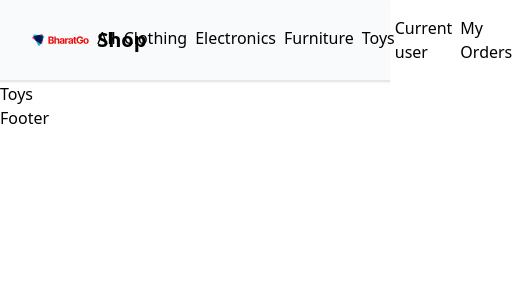
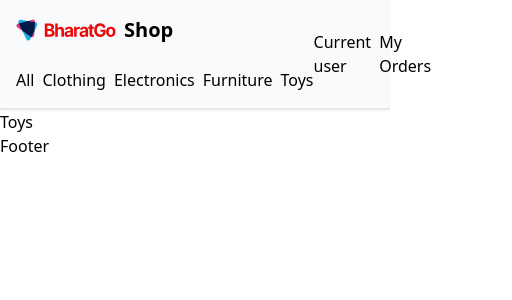
Before and after one commit to sibuspd/demo-bg, a React (Vite) app: page /toys in a window 390 px wide. Shown: the top 300 px of the page, 512 px wide, since content can reach past the window. Built offline with nearby package versions, Linux system fonts and the light colour scheme.

Commit message:
Responsiveness adjusted

```diff
--- a/src/components/Header.jsx
+++ b/src/components/Header.jsx
@@ -7,7 +7,7 @@ function Header() {
   return (
     <div className='flex justify-between items-center p-4 bg-gray-50 border-b-2 shadow-sm'>
 
-            <div className='flex gap-2 ml-4'>
+            <div className='flex flex-col md:flex-row gap-6 md:ml-4'>
                 <Logo/>
                 <Navbar/>
             </div>
--- a/src/components/ProductCard.jsx
+++ b/src/components/ProductCard.jsx
@@ -10,8 +10,8 @@ function ProductCard({ product }) {
         alt="image of the product"
         className="w-full h-44 object-fit border-2 shadow-sm rounded-md"
       />
-      <div className="flex gap-2 p-2 justify-between">
-        <h2 className="text-sm font-small overflow-hidden text-ellipsis w-2/3">{product.title}</h2>
+      <div className="flex gap-2 p-2 justify-between md:h-20">
+        <h2 className="md:text-sm font-small overflow-hidden text-ellipsis w-2/3">{product.title}</h2>
         <h1 className="text-md font-semibold">₹ {(product.price*84.57).toFixed(0)}</h1>
       </div>
     </div>
--- a/src/components/ProductList.jsx
+++ b/src/components/ProductList.jsx
@@ -20,7 +20,7 @@ function ProductList() {
   // console.log(filteredProducts);
 
   return (
-    <div className="mx-auto mt-9">
+    <div className="mx-auto mt-9 lg:mx-5">
 
       <div className="flex justify-center mb-8 mx-auto max-w-[100rem]">
         <SearchProduct/>
```
